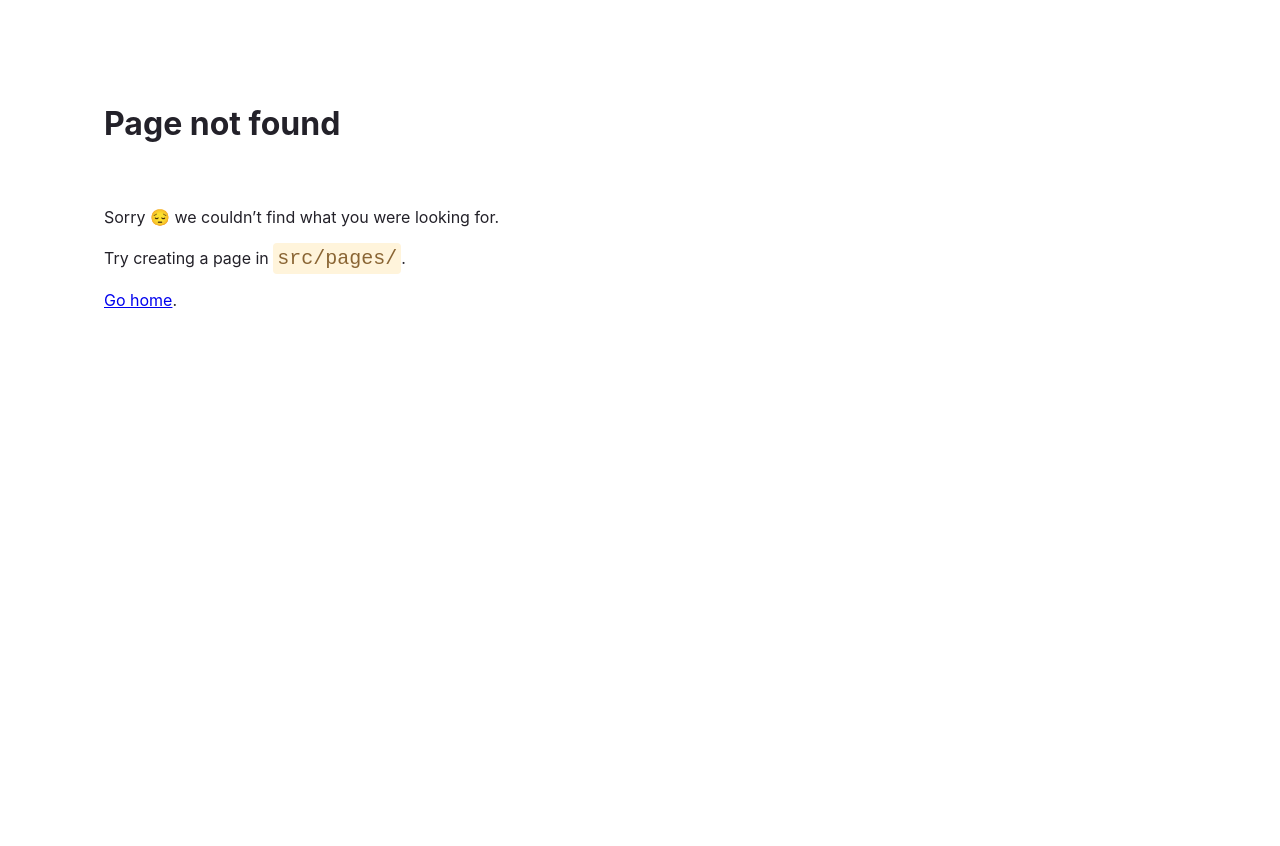
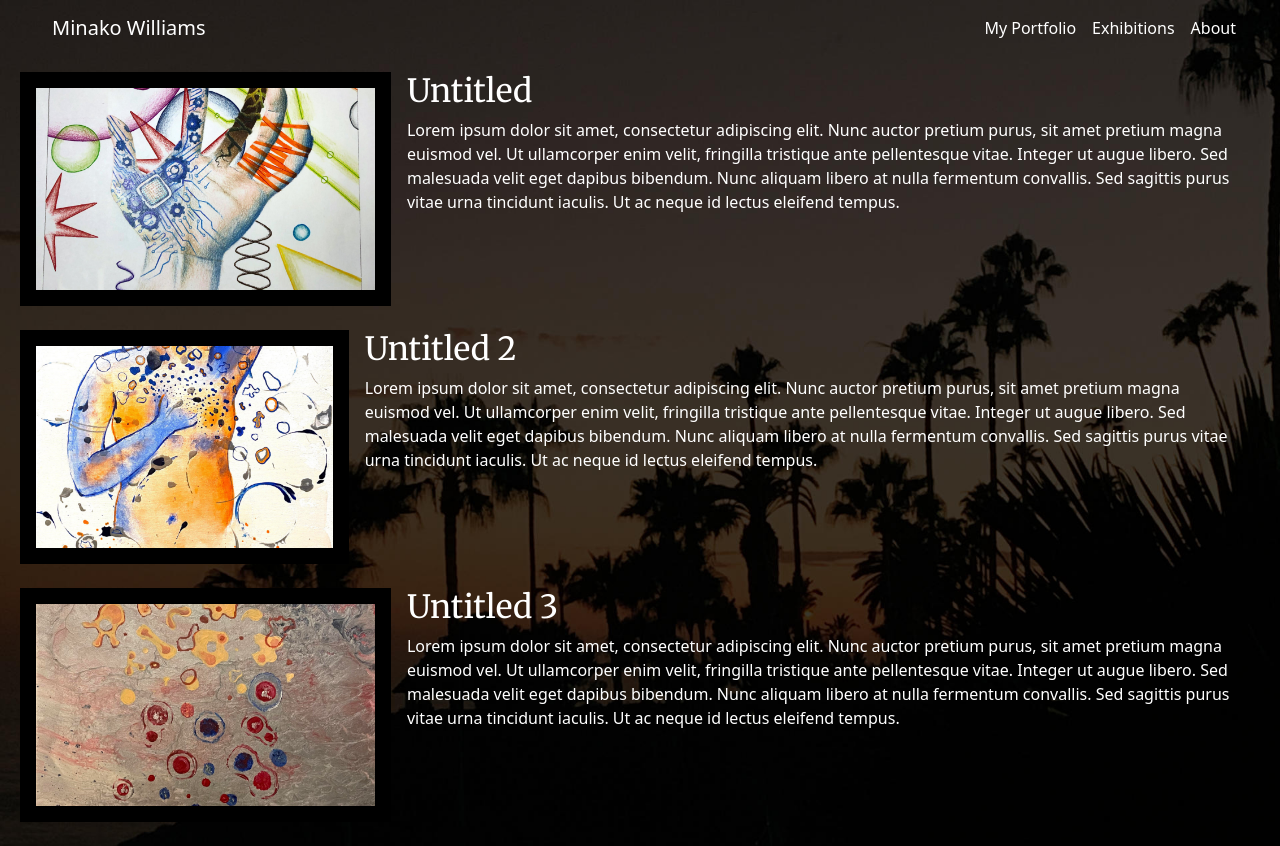
Before and after one commit to minakoiw/GH-Page-source, a Gatsby site: page /portfolio in a window 1280 px wide. Before the commit this address had no page. Before the commit the page ends 800 px from the top, so only its background shows below. Built offline with nearby package versions, Linux system fonts and the light colour scheme; Gatsby itself is replaced by a stand-in of ours.

Commit message:
Created ArtList component

```diff
--- a/portfolio-pieces/item2.mdx
+++ b/portfolio-pieces/item2.mdx
@@ -6,3 +6,8 @@ date: 2021-04-16
 artist: Steve Johnson
 painting_image: "./images/untitled2.jpg"
 ---
+## Untitled 2
+
+Lorem ipsum dolor sit amet, consectetur adipiscing elit. Nunc auctor pretium purus, sit amet pretium magna euismod vel.
+Ut ullamcorper enim velit, fringilla tristique ante pellentesque vitae. Integer ut augue libero. Sed malesuada velit eget dapibus bibendum.
+Nunc aliquam libero at nulla fermentum convallis. Sed sagittis purus vitae urna tincidunt iaculis. Ut ac neque id lectus eleifend tempus.
--- a/portfolio-pieces/item3.mdx
+++ b/portfolio-pieces/item3.mdx
@@ -6,3 +6,8 @@ date: 2021-04-16
 artist: Steve Johnson
 painting_image: "./images/untitled3.jpg"
 ---
+## Untitled 3
+
+Lorem ipsum dolor sit amet, consectetur adipiscing elit. Nunc auctor pretium purus, sit amet pretium magna euismod vel.
+Ut ullamcorper enim velit, fringilla tristique ante pellentesque vitae. Integer ut augue libero. Sed malesuada velit eget dapibus bibendum.
+Nunc aliquam libero at nulla fermentum convallis. Sed sagittis purus vitae urna tincidunt iaculis. Ut ac neque id lectus eleifend tempus.
--- /dev/null
+++ b/src/components/art-list.css
@@ -0,0 +1,22 @@
+.art-list {
+  list-style: none;
+  padding: 0;
+}
+
+.art-list li {
+  margin: .5em 0;
+}
+
+.art-list .flex-container {
+  padding: 0.5em;
+  display: flex;
+  height: 250px;
+}
+
+.art-description {
+  padding: 0 1em;
+}
+
+.art-list li:nth-child(even) {
+  flex-direction: row-reverse;
+}
--- /dev/null
+++ b/src/components/art-list.js
@@ -0,0 +1,52 @@
+import React from 'react';
+import { graphql, useStaticQuery } from 'gatsby'
+import { MDXRenderer } from 'gatsby-plugin-mdx';
+import { GatsbyImage, getImage } from 'gatsby-plugin-image';
+import './layout.css'
+import './art-list.css'
+
+const ArtList = () => {
+  const data = useStaticQuery(query);
+  console.log('in PaintingCarousel')
+  return (
+    <ul className="art-list">
+      {
+        data.allMdx.nodes.map(node => {
+          const image = getImage(node.frontmatter.painting_image);
+          return (
+            <li key={node.id}>
+              <div className="flex-container">
+                <GatsbyImage image={image} className="framed-artwork"/>
+                <div className='text-white art-description'>
+                  <MDXRenderer>{node.body}</MDXRenderer>
+                </div>
+              </div>
+            </li>
+          )
+        })
+      }
+    </ul>
+  )
+}
+
+export const query = graphql`
+  query {
+    allMdx(filter: {frontmatter: {mdxType: {eq: "painting"}}}) {
+      nodes {
+        id
+        frontmatter {
+          is_landing
+          date
+          title
+          painting_image {
+            childImageSharp {
+              gatsbyImageData
+            }
+          }
+        }
+        body
+      }
+    }
+  }`
+
+export default ArtList;
--- a/src/components/layout.js
+++ b/src/components/layout.js
@@ -27,10 +27,13 @@ const Layout = ({ pageTitle, children }) => {
           <Navbar.Brand href="#home">{data.site.siteMetadata.title}</Navbar.Brand>
           <Navbar.Toggle />
           <Navbar.Collapse className="justify-content-end">
-            <Nav.Link href="#exhibitions">
+            <Nav.Link href="/portfolio">
+              My Portfolio
+            </Nav.Link>
+            <Nav.Link href="/#exhibitions">
               Exhibitions
             </Nav.Link>
-            <Nav.Link href="#about">
+            <Nav.Link href="/#about">
               About
             </Nav.Link>
           </Navbar.Collapse>
--- /dev/null
+++ b/src/pages/portfolio.js
@@ -0,0 +1,14 @@
+import * as React from 'react'
+import Layout from '../components/layout'
+import ArtList from '../components/art-list';
+import "../components/layout.css"
+
+const IndexPage = () => {
+  return (
+    <Layout pageTitle="My Portfolio">
+      <ArtList />
+    </Layout>
+  )
+}
+
+export default IndexPage
```
